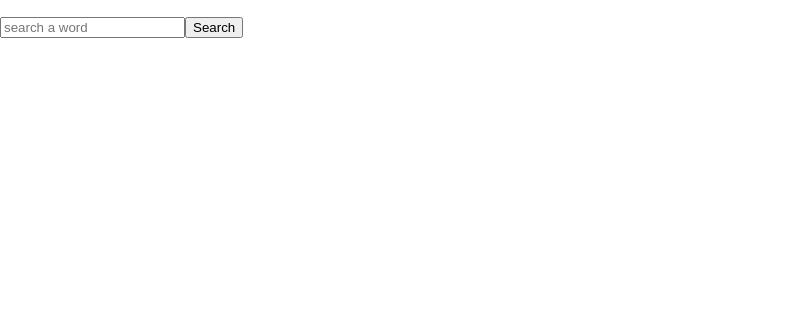
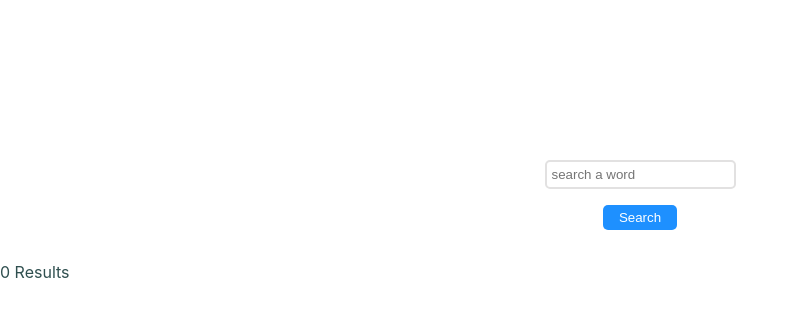
Before and after one commit to yobany10/bq-concordance, a React (Create React App) app: page / in a window 1280 px wide. Shown: the top 316 px of the page, without its empty margins (0-799 px from the left). Built offline with nearby package versions, Linux system fonts and the light colour scheme.

Commit message:
Searched word is now bold and UI has been updated.

```diff
--- a/src/App.js
+++ b/src/App.js
@@ -25,7 +25,7 @@ const App = () => {
         // iterate through verses
         element.verses.forEach((element, index) => {
           let textArr = element.text.split(/([ .,:;])+/gi)
-          console.log(textArr)
+          // console.log(textArr)
           // check if verse contains search query
           if (textArr.includes(word)) {
             verse = index + 1
@@ -33,7 +33,7 @@ const App = () => {
             textArr.forEach((element, index, array) => {
               if (element === word) {
                 let newTextArr = textArr
-                newTextArr[index] = `<strong>${element}</strong>`
+                // newTextArr[index] = `<strong>${element}</strong>`
                 text = newTextArr.join('')
                 console.log(newTextArr)
                 searchArr.push({chapter: chapter, verse: verse, text: text, array: array, index: index})
@@ -43,14 +43,14 @@ const App = () => {
           }
         })
       })
-      searchArr.push(searchArr)
+      console.log('SEARCH ARRAY', searchArr)
       setResults(searchArr)
   }
 
   return (
     <div id='main_div'>
-      <p>{word}</p>
       <Search searchWord={searchWord} handleInput={handleInput} />
+      <p>{results.length} Results</p>
       <Results results={results} input={word} />
     </div>
   )
--- /dev/null
+++ b/src/components/Results.css
@@ -0,0 +1,6 @@
+#results_container {
+    display: grid;
+    grid-template-columns: 1fr 1fr 1fr;
+    gap: 1rem;
+    padding: 1rem;
+}
--- a/src/components/Results.js
+++ b/src/components/Results.js
@@ -1,9 +1,10 @@
 import Verse from './Verse'
+import './Results.css'
 
 const Results = props => {
     return (
-        <div>
-            {props.results.map((element, index) => <Verse data={element} input={props.input} key={index + 1} />)}
+        <div id="results_container">
+            {props.results.map((element, index) => <Verse data={element} order={index + 1} input={props.input} key={index + 1} />)}
         </div>
     )
 }
--- /dev/null
+++ b/src/components/Search.css
@@ -0,0 +1,25 @@
+#search_form {
+    display: grid;
+    gap: 1rem;
+    /* background-color: dimgray; */
+    padding: 20vh 1rem 1rem 1rem;
+}
+
+#search_input {
+    max-width: 300px;
+    justify-self: center;
+    border-radius: 5px;
+    border: 2px rgb(226, 225, 225) solid;
+    padding: 5px;
+}
+
+#search_button {
+    background-color: dodgerblue;
+    color: white;
+    border: none;
+    padding: 5px 1rem;
+    border-radius: 5px;
+    cursor: pointer;
+    max-width: 200px;
+    justify-self: center;
+}
--- a/src/components/Search.js
+++ b/src/components/Search.js
@@ -1,3 +1,5 @@
+import './Search.css'
+
 const Search = props => {
     return (
         <form id='search_form' autoComplete='off'>
--- /dev/null
+++ b/src/components/Verse.css
@@ -0,0 +1,10 @@
+.verse_card {
+    background-color: rgb(226, 225, 225);
+    padding: 1rem;
+}
+
+.verse_order {
+    padding: 0;
+    margin: 0;
+    color: dodgerblue;
+}
--- a/src/components/Verse.js
+++ b/src/components/Verse.js
@@ -1,12 +1,16 @@
+import './Verse.css'
+
 const Verse = props => {
-    let textArr = "" + props.data.array
-    textArr = textArr.split('')
+    let textStr = "" + props.data.text
     return (
-        <div>
+        <div class='verse_card'>
+            <h3 class='verse_order'>{props.order}</h3>
             <h3>Mark {props.data.chapter}:{props.data.verse}</h3>
             <span>
-                {textArr.slice(0, props.data.index).join('')}
-                {/* {props.data.array} */}
+                {/* {textArr.slice(0, props.data.index).join('')} */}
+                {textStr.split(/([ .,:;])+/gi).slice(0, props.data.index).join('')}
+                <strong>{textStr.split(/([ .,:;])+/gi)[props.data.index]}</strong>
+                {textStr.split(/([ .,:;])+/gi).slice(props.data.index + 1, props.data.index + 11).join('')}
             </span>
         </div>
     )
```
